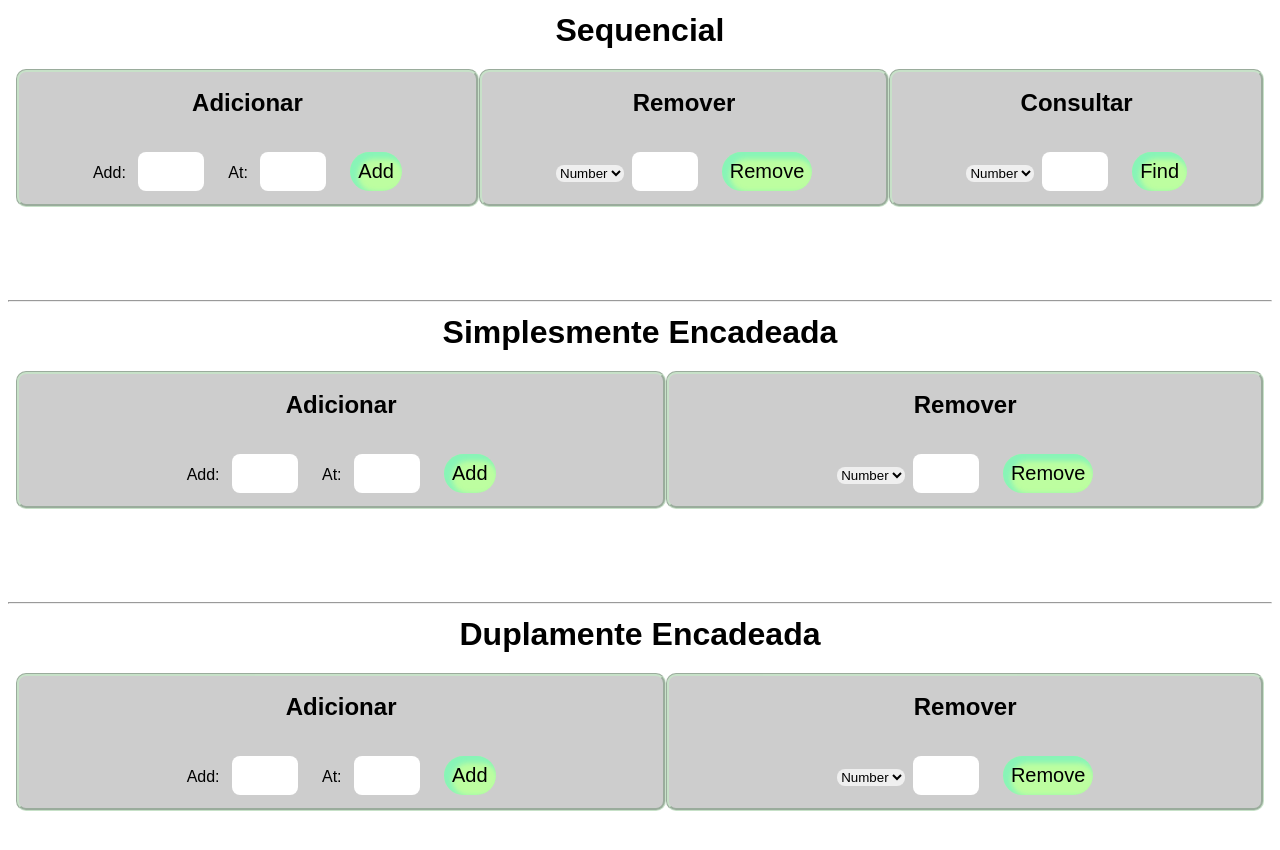
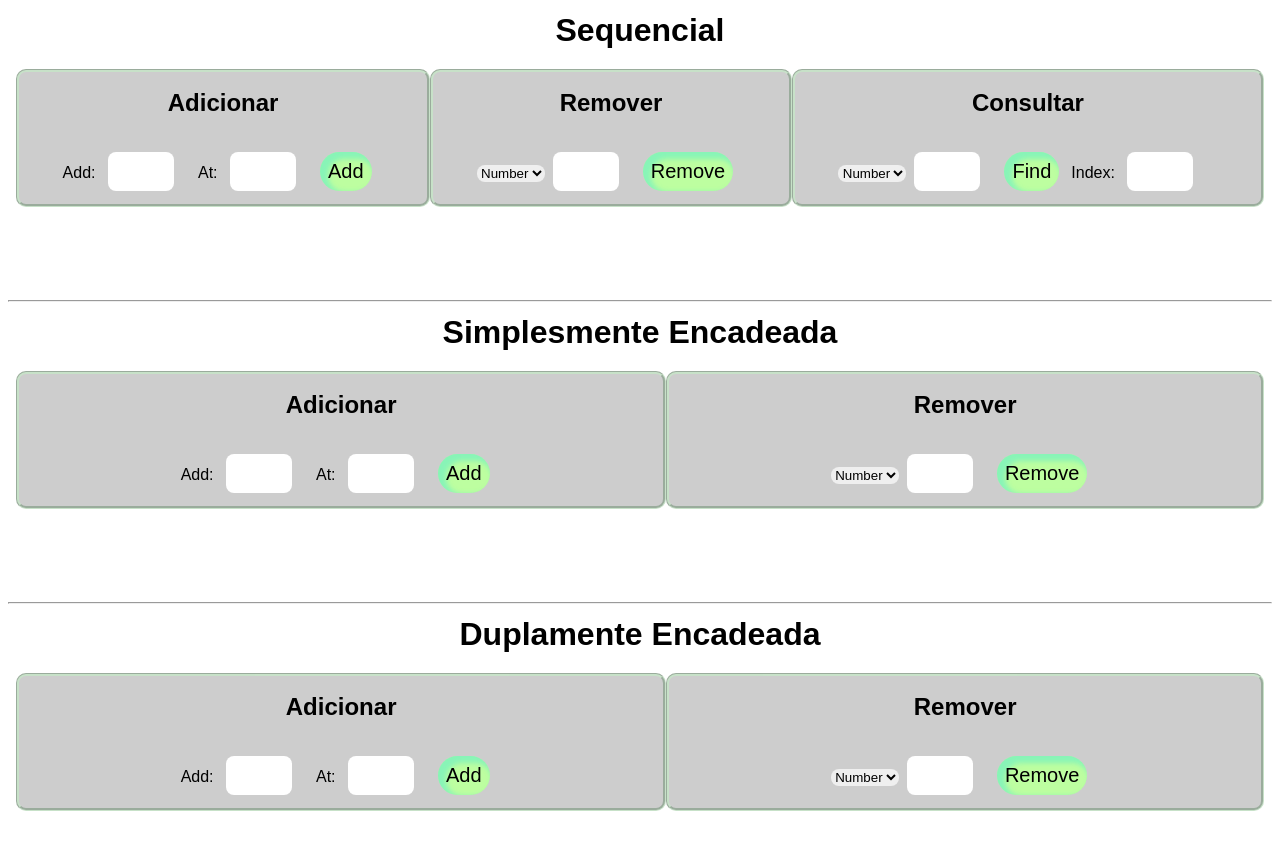
Before and after one commit to Calebe-Rodrigues/GUI_Lists, a React (Create React App) app: page / in a window 1280 px wide. Shown: the top 850 px of the page. Built offline with nearby package versions, Linux system fonts and the light colour scheme.

Commit message:
Add Find funcion to sequentialPate

```diff
--- a/src/globalStyles/styles.ts
+++ b/src/globalStyles/styles.ts
@@ -56,6 +56,7 @@ export const Ball = styled.button`
   }
 
   margin: auto;
+  margin-right: 12px;
   padding: 8px;
   //margin: 50%;
 
--- a/src/pages/sequentialPage/index.tsx
+++ b/src/pages/sequentialPage/index.tsx
@@ -11,7 +11,10 @@ export function SequentialPage({lista}: {lista: Array<number>}) {
   const [at, setAt] = useState('');
   const [remove, setRemove] = useState('');
   const [select, setSelect] = useState('number');
+  const [select2, setSelect2] = useState('number');
   const [find, setFind] = useState('');
+  const [got, setGot] = useState('');
+  const [label, setLabel] = useState('Index: ');
 
   function Add(event: FormEvent<HTMLFormElement>){
     event.preventDefault();
@@ -76,6 +79,30 @@ export function SequentialPage({lista}: {lista: Array<number>}) {
 
   }
 
+  function Find(event: FormEvent<HTMLFormElement>){
+    event.preventDefault();
+    let numero = parseInt(find);
+
+    if (select2 == 'number'){
+      setLabel('Index: ');
+      if(lista.includes(numero))
+      setGot(lista.indexOf(numero).toString());
+      else
+        console.log("Numero inválido");
+        setGot('');
+    }
+    else{
+      setLabel('Number: ');
+
+      if(numero>=lista.length || Number.isNaN(numero)){
+        console.log("Indice Inválido");
+        setGot('');
+      }
+      else
+        setGot(lista[numero].toString());
+    }
+
+  }
 
 
   return (
@@ -125,8 +152,8 @@ export function SequentialPage({lista}: {lista: Array<number>}) {
         </CommandBox>
         <CommandBox>
           <h2>Consultar</h2>
-          <form >
-            <OptionBox value={select} onChange={(e) => setSelect(e.target.value)}>
+          <form onSubmit={Find}>
+            <OptionBox value={select2} onChange={(e) => setSelect2(e.target.value)}>
               <option value="number">Number</option>
               <option value="index">Index</option>
             </OptionBox>
@@ -136,6 +163,9 @@ export function SequentialPage({lista}: {lista: Array<number>}) {
               onChange={(e) => setFind(e.target.value)}
             />
             <Ball>Find</Ball>
+
+            <label>{label}</label>
+            <TextBox type="text" value={got}/>
           </form>
         </CommandBox>
 
```
